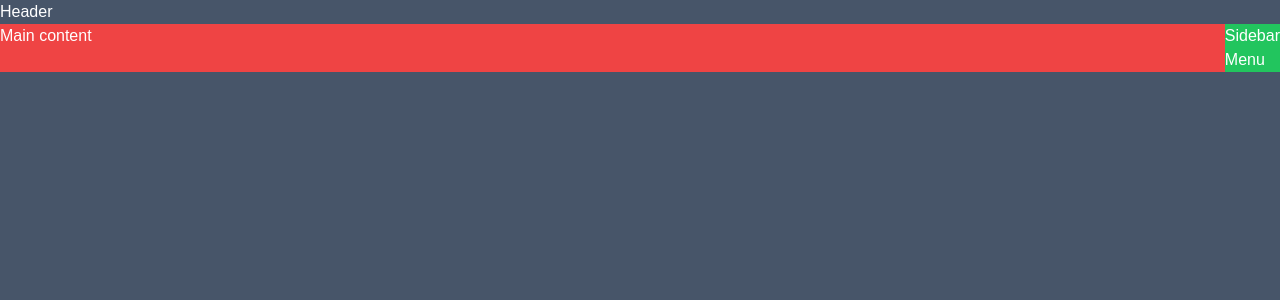
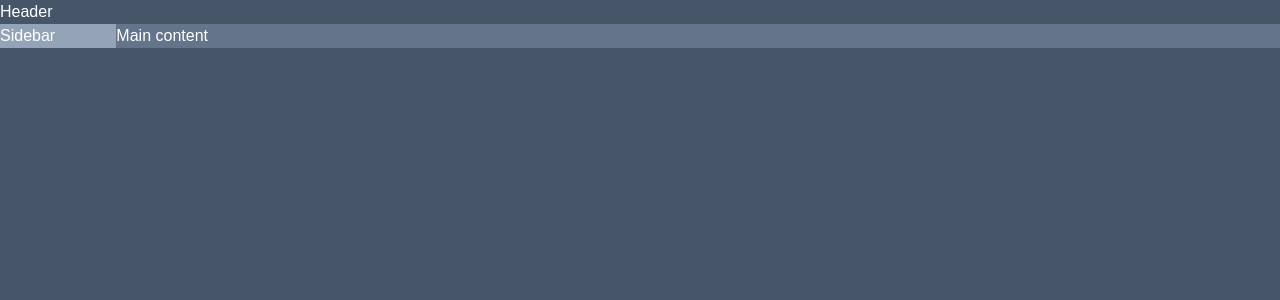
Before and after one commit to Yash-EnactOn/Tailwind-CSS, a Next.js app: page / in a window 1280 px wide. Shown: the top 300 px of the page. Built offline with nearby package versions, Linux system fonts and the light colour scheme; a web font is replaced by a local one.

Commit message:
learn flex

```diff
--- a/app/page.tsx
+++ b/app/page.tsx
@@ -54,7 +54,7 @@ export default function Home() {
         <div className="w-4/5 bg-green-500">Main content</div>
       </div> */}
 
-      <div className="parent">
+      {/* <div className="parent">
         <div>Header</div>
         <div className="flex flex-row">
           <div className="bg-red-500 grow">Main content</div>
@@ -63,6 +63,23 @@ export default function Home() {
             <div className="bg-green-500">Menu</div>
           </div>
         </div>
+      </div> */}
+
+      {/* <div className="parent">
+        <div>Header</div>
+        <div className="flex">
+          <div className="basis-1/4 bg-slate-400">Sidebar</div>
+          <div className="basis-2/4 bg-slate-500">Main content</div>
+          <div className="basis-1/4 bg-slate-400">Another Sidebar</div>
+        </div>
+      </div> */}
+
+      <div className="parent">
+        <div>Header</div>
+        <div className="flex flex-col md:flex-row">
+          <div className="md:w-32 bg-slate-400">Sidebar</div>
+          <div className="w-full bg-slate-500">Main content</div>
+        </div>
       </div>
     </div>
   );
```
